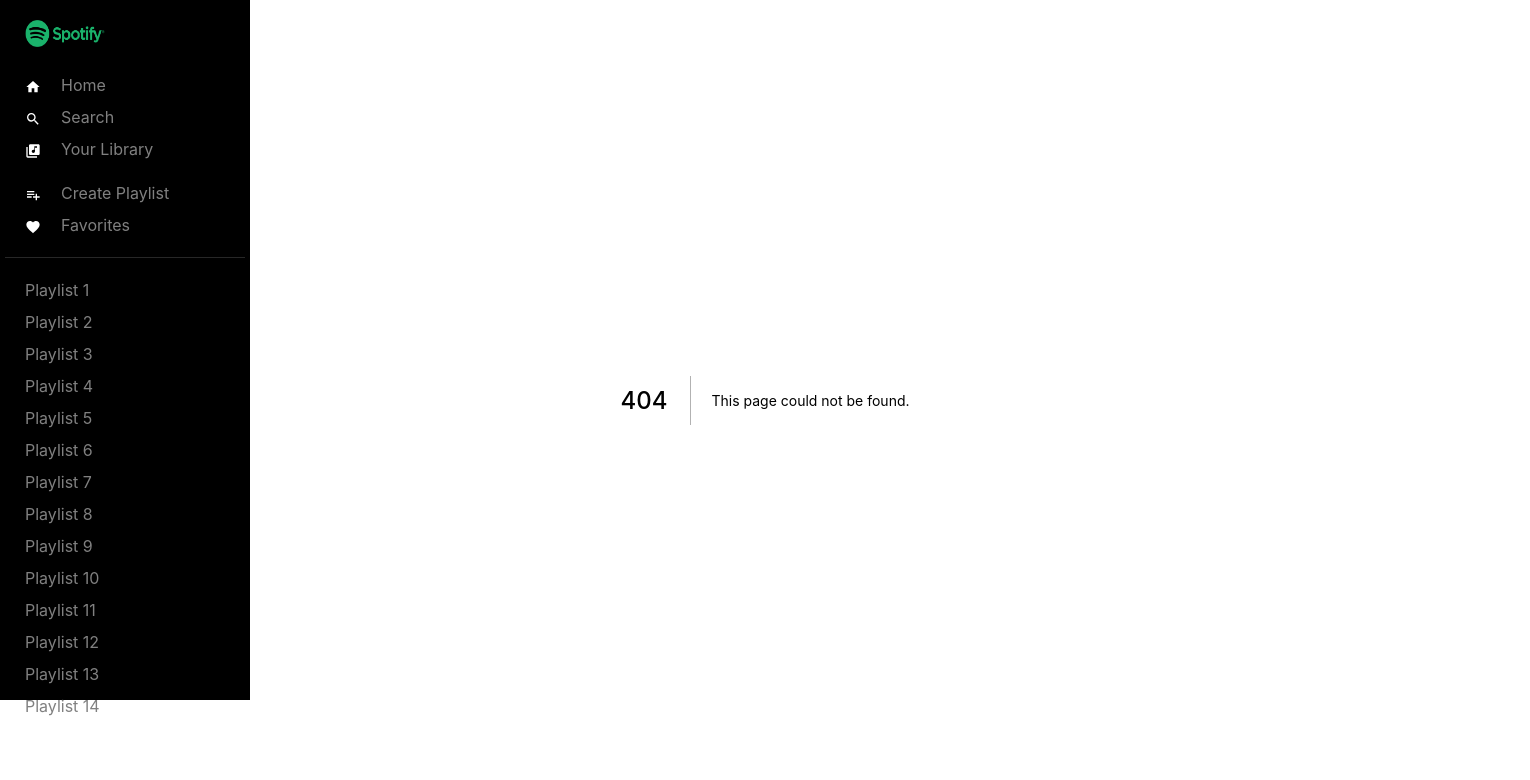
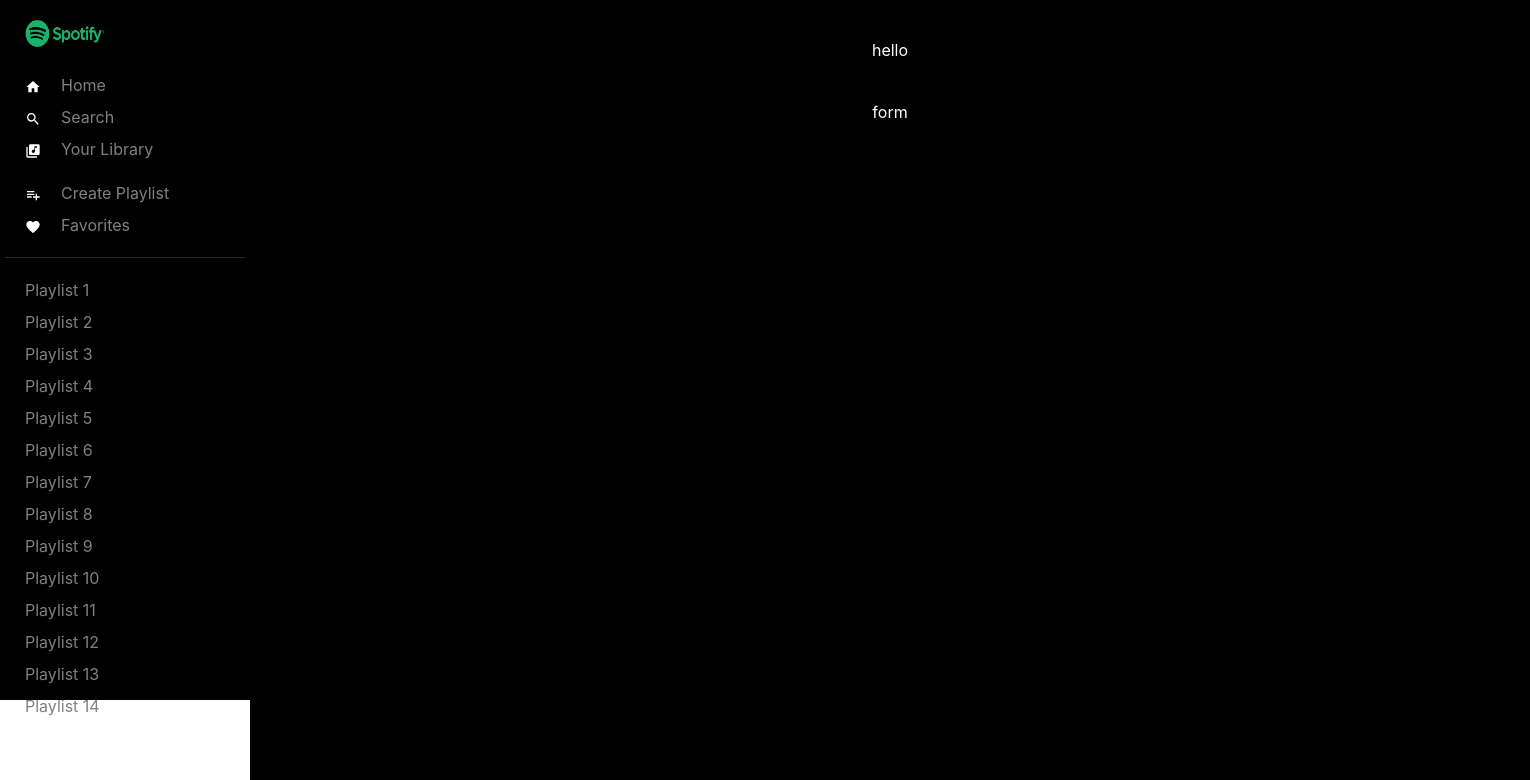
Before and after one commit to ilmfeemster/spotifyclone, a Next.js app in the folder myapp/: page /signin in a window 1280 px wide. Before the commit this address had no page. Shown: the top 780 px of the page, 1530 px wide, since content can reach past the window. Built offline with nearby package versions, Linux system fonts and the light colour scheme.

Commit message:
add sidebar only to signed in view

```diff
--- /dev/null
+++ b/myapp/components/authForm.tsx
@@ -0,0 +1,25 @@
+import { Box, Flex, Input, Button } from "@chakra-ui/react";
+import { useRouter } from "next/router";
+import { useSWRConfig } from "swr";
+import { FC, useState } from "react";
+import { auth } from "../lib/mutations";
+
+const AuthForm: FC<{mode: string}> = ({mode}) => {
+    const [email, setEmail] = useState("")
+    const [password, setPassword] = useState("")
+    const [isLoading, setIsLoading] = useState(false)
+    const router = useRouter()
+
+    return(
+        <Box height="100vh" width="100vw" bg="black" color="white">
+            <Flex justify="center" align="center" height="100px">
+                hello
+            </Flex>
+            <Flex justify="center" align="center" height="calc(100vh-100px)">
+            form
+            </Flex>
+        </Box>
+    )
+}
+
+export default AuthForm
--- a/myapp/pages/_app.tsx
+++ b/myapp/pages/_app.tsx
@@ -33,9 +33,13 @@
 const MyApp = ({ Component, pageProps }) => {
   return(
     <ChakraProvider theme={theme}>
-      <PlayerLayout>
-      <Component {...pageProps} />
-      </PlayerLayout>
+      {Component.authPage ? (
+        <Component {...pageProps} />
+      ) : (
+        <PlayerLayout>
+        <Component {...pageProps} />
+        </PlayerLayout>
+      )}
     </ChakraProvider>
   )
 };
--- /dev/null
+++ b/myapp/pages/signin.tsx
@@ -0,0 +1,9 @@
+import AuthForm from "../components/authForm";
+
+const Signin = () =>{
+    return <AuthForm mode="signin"/>
+}
+
+Signin.authpage = true
+
+export default Signin
```
Also changed, not shown: myapp/pages/signup.tsx (added, +9 -0 lines).
